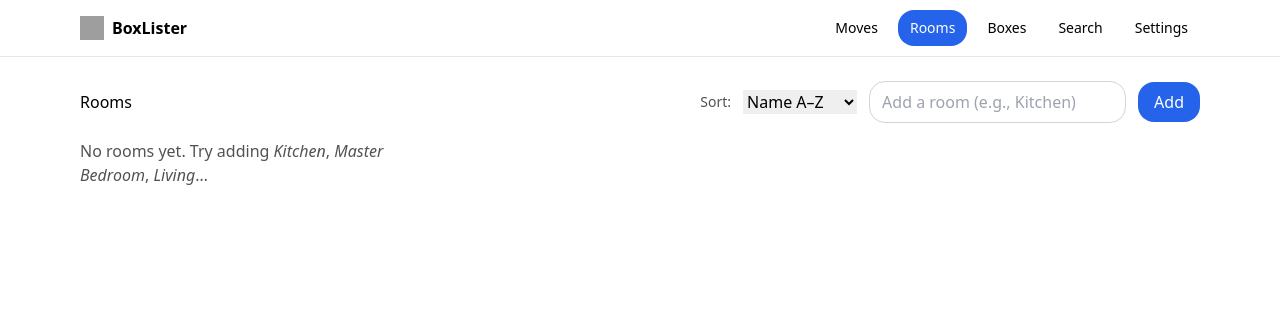
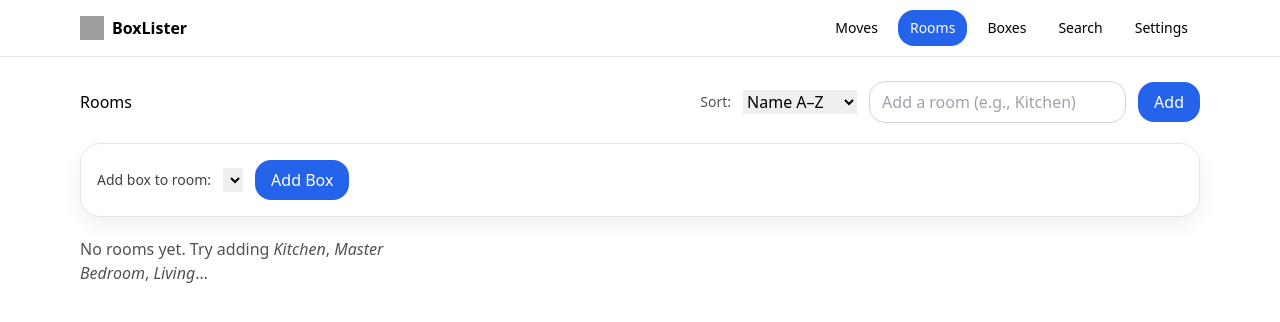
Before and after one commit to digiprofits/boxlisttest, a React (Vite) app: page /moves/1/rooms in a window 1280 px wide. Shown: the top 322 px of the page. Built offline with nearby package versions, Linux system fonts and the light colour scheme; grey boxes are pictures that could not be loaded.

Commit message:
Update Rooms.tsx

```diff
--- a/src/routes/Rooms.tsx
+++ b/src/routes/Rooms.tsx
@@ -11,10 +11,11 @@ export default function Rooms() {
   const { setCurrentMove } = useUI();
   const [rooms, setRooms] = useState<any[]>([]);
   const [sort, setSort] = useState<SortKey>('name-asc');
+  const [addBoxRoomId, setAddBoxRoomId] = useState<string>('');
   const nameRef = useRef<HTMLInputElement>(null);
 
   useEffect(() => { if (moveId) setCurrentMove(moveId); }, [moveId]);
-  useEffect(() => { (async () => { if (!moveId) return; setRooms(await listRooms(moveId)); })(); }, [moveId]);
+  useEffect(() => { (async () => { if (!moveId) return; const rms = await listRooms(moveId); setRooms(rms); setAddBoxRoomId(rms[0]?.id || ''); })(); }, [moveId]);
 
   const sorted = useMemo(() => {
     const list = [...rooms];
@@ -29,8 +30,16 @@ export default function Rooms() {
     const name = nameRef.current!.value.trim(); if (!name) return;
     const r = await createRoom(moveId!, name);
     nameRef.current!.value = '';
-    setRooms(await listRooms(moveId!));
+    const rms = await listRooms(moveId!);
+    setRooms(rms);
+    setAddBoxRoomId(rms[0]?.id || r.id);
     nav(`/moves/${moveId}/boxes?roomId=${r.id}`);
+  }
+
+  async function addBoxToSelectedRoom() {
+    if (!addBoxRoomId) { alert('Choose a room first.'); return; }
+    await createBox(moveId!, addBoxRoomId);
+    nav(`/moves/${moveId}/boxes?roomId=${addBoxRoomId}`);
   }
 
   async function addBoxInRoom(roomId: string) {
@@ -50,7 +59,7 @@ export default function Rooms() {
   }
 
   return (
-    <div className="space-y-4">
+    <div className="space-y-5">
       <div className="flex items-center justify-between gap-3">
         <h1 className="h1">Rooms</h1>
         <div className="flex items-center gap-3">
@@ -68,6 +77,15 @@ export default function Rooms() {
           />
           <button className="btn btn-primary" onClick={addRoom}>Add</button>
         </div>
+      </div>
+
+      {/* New: obvious Add Box control */}
+      <div className="card p-4 flex flex-wrap items-center gap-3">
+        <div className="text-sm text-neutral-700">Add box to room:</div>
+        <select className="select" value={addBoxRoomId} onChange={(e)=>setAddBoxRoomId(e.target.value)}>
+          {rooms.map((r:any)=>(<option key={r.id} value={r.id}>{r.name}</option>))}
+        </select>
+        <button className="btn btn-primary" onClick={addBoxToSelectedRoom}>Add Box</button>
       </div>
 
       <div className="grid sm:grid-cols-2 lg:grid-cols-3 gap-3">
```
